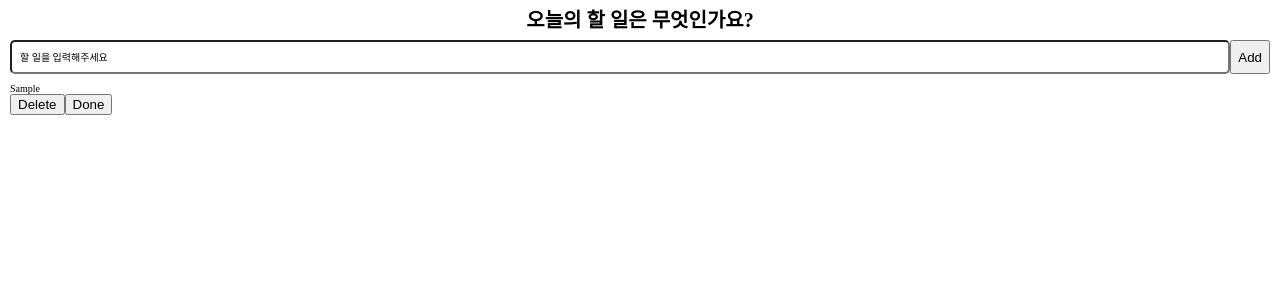
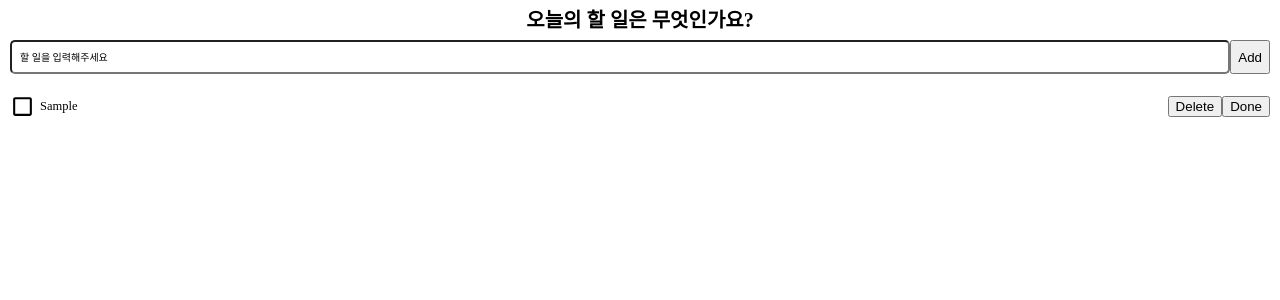
Before and after one commit to dygmm4288/wanted-fe-challenge-3, a React (Vite) app: page / in a window 1280 px wide. Both pictures are taken after typing "Sample" into the empty fields and a click on the button "Add". Shown: the top 300 px of the page. Built offline with nearby package versions, Linux system fonts and the light colour scheme.

Commit message:
[style] : list style 적용

```diff
--- a/src/components/List/TodoItem.tsx
+++ b/src/components/List/TodoItem.tsx
@@ -1,23 +1,33 @@
+import { MdCheckBox, MdCheckBoxOutlineBlank } from "react-icons/md";
 import useTodo from "../../hooks/useTodo";
 import { Todo } from "../../store/todoSlice";
 import Button from "../common/Button";
+import { StP } from "./TodoList.styles";
 
 interface Props {
   todo: Todo;
 }
+
 export default function TodoItem({ todo }: Props) {
   const { id, content, isDone } = todo;
   const { handleDeleteTodo, handleToggleTodo } = useTodo();
 
   return (
     <>
-      <p>{content}</p>
+      {isDone ? (
+        <MdCheckBox fontSize={25} />
+      ) : (
+        <MdCheckBoxOutlineBlank fontSize={25} />
+      )}
+      <StP $isDone={isDone}>{content}</StP>
+      <div>
         <Button onClick={handleDeleteTodo(id)} type='button'>
           Delete
         </Button>
         <Button onClick={handleToggleTodo(id)} type='button'>
           {isDone ? "Working" : "Done"}
         </Button>
+      </div>
     </>
   );
 }
--- /dev/null
+++ b/src/components/List/TodoList.styles.tsx
@@ -0,0 +1,27 @@
+import styled from "styled-components";
+
+export const StUl = styled.ul`
+  display: flex;
+  flex-direction: column;
+  gap: 1.25rem;
+  padding-top: 1rem;
+  padding-bottom: 1rem;
+  height: 100vh;
+  overflow: scroll;
+`;
+
+export const StLi = styled.li`
+  display: flex;
+  flex-direction: row;
+  gap: 0.5rem;
+  align-items: center;
+
+  justify-content: space-between;
+`;
+
+export const StP = styled.p<{ $isDone: boolean }>`
+  flex: 1;
+  ${(props) => props.$isDone && "text-decoration: line-through;"}
+
+  font-size: 1.25rem;
+`;
--- a/src/components/List/TodoList.tsx
+++ b/src/components/List/TodoList.tsx
@@ -1,16 +1,17 @@
 import useTodo from "../../hooks/useTodo";
 import TodoItem from "./TodoItem";
+import { StLi, StUl } from "./TodoList.styles";
 
 export default function TodoList() {
   const { todos } = useTodo();
 
   return (
-    <ul>
+    <StUl>
       {todos.map((todo) => (
-        <li key={todo.id}>
+        <StLi key={todo.id}>
           <TodoItem todo={todo} />
-        </li>
+        </StLi>
       ))}
-    </ul>
+    </StUl>
   );
 }
```
Lines whose indentation alone changed are shown as unchanged.
